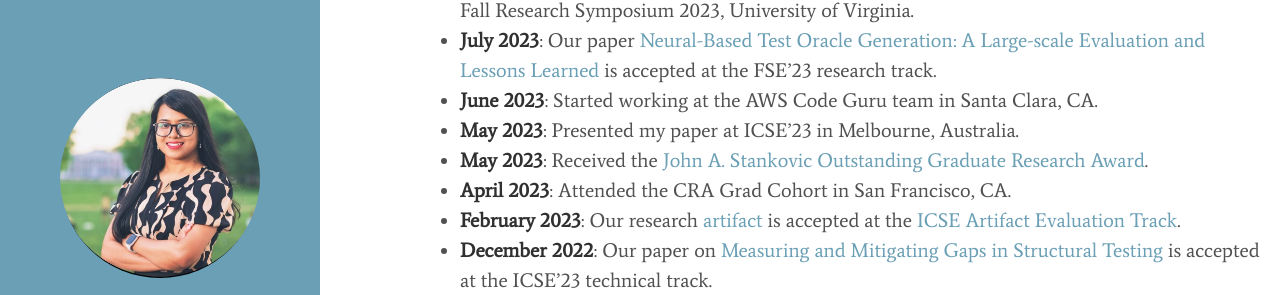
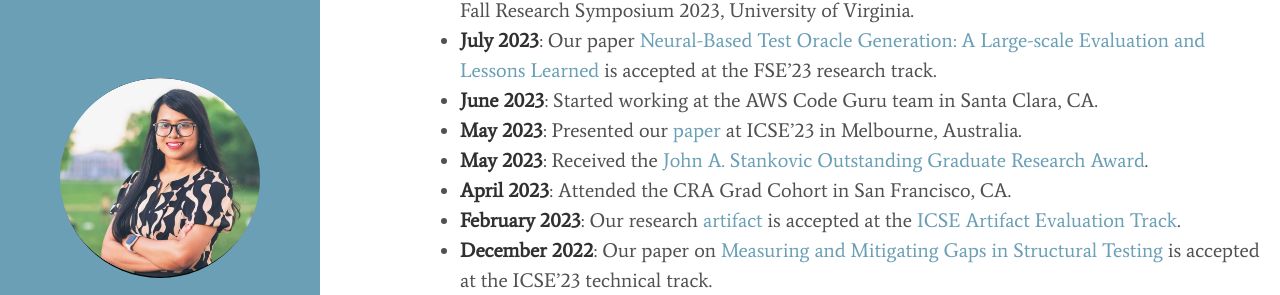
Before and after one commit to soneyahossain/soneyahossain.github.io, a Jekyll site: the page built from index.md, in a window 1280 px wide and 900 px high, scrolled down 1188 px. Shown: the part 142-437 px from the top of the window. Built offline with Jekyll 4.4.1, drawn with Linux system fonts in a browser that asks for light colours; cached includes are drawn as plain includes.

Commit message:
update news

```diff
--- a/index.md
+++ b/index.md
@@ -45,7 +45,7 @@ I am a 4th-year PhD candidate in Computer Science at the University of Virginia
 - **October 2023**: Honored to receive the [Student Choice Research Award](https://engineering.virginia.edu/2023-cs-research-symposium-highlights) at the CS Department Fall Research Symposium 2023, University of Virginia.
 - **July 2023**: Our paper [Neural-Based Test Oracle Generation: A Large-scale Evaluation and Lessons Learned](https://dl.acm.org/doi/abs/10.1145/3611643.3616265) is accepted at the FSE'23 research track.
 - **June 2023**: Started working at the AWS Code Guru team in Santa Clara, CA.
-- **May 2023**: Presented my paper at ICSE'23 in Melbourne, Australia.
+- **May 2023**: Presented our [paper](https://scholar.google.com/citations?view_op=view_citation&hl=en&user=xDDfwB8AAAAJ&citation_for_view=xDDfwB8AAAAJ:IjCSPb-OGe4C) at ICSE'23 in Melbourne, Australia.
 - **May 2023**: Received the [John A. Stankovic Outstanding Graduate Research Award](https://engineering.virginia.edu/cs-department-end-year-award-recipients-2022-2023).
 - **April 2023**: Attended the CRA Grad Cohort in San Francisco, CA.
 - **February 2023**: Our research [artifact](https://github.com/soneyahossain/hcc-gap-recommender) is accepted at the [ICSE Artifact Evaluation Track](https://conf.researchr.org/details/icse-2023/icse-2023-artifact-evaluation/5/Artifact-Measuring-and-Mitigating-Gaps-in-Structural-Testing).
```
